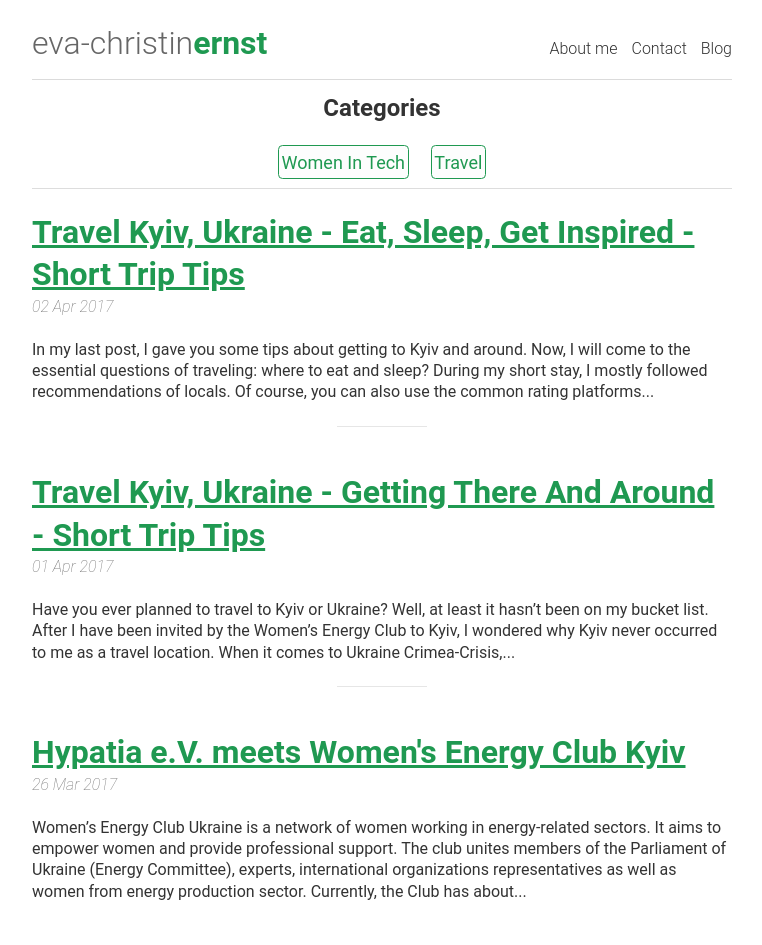
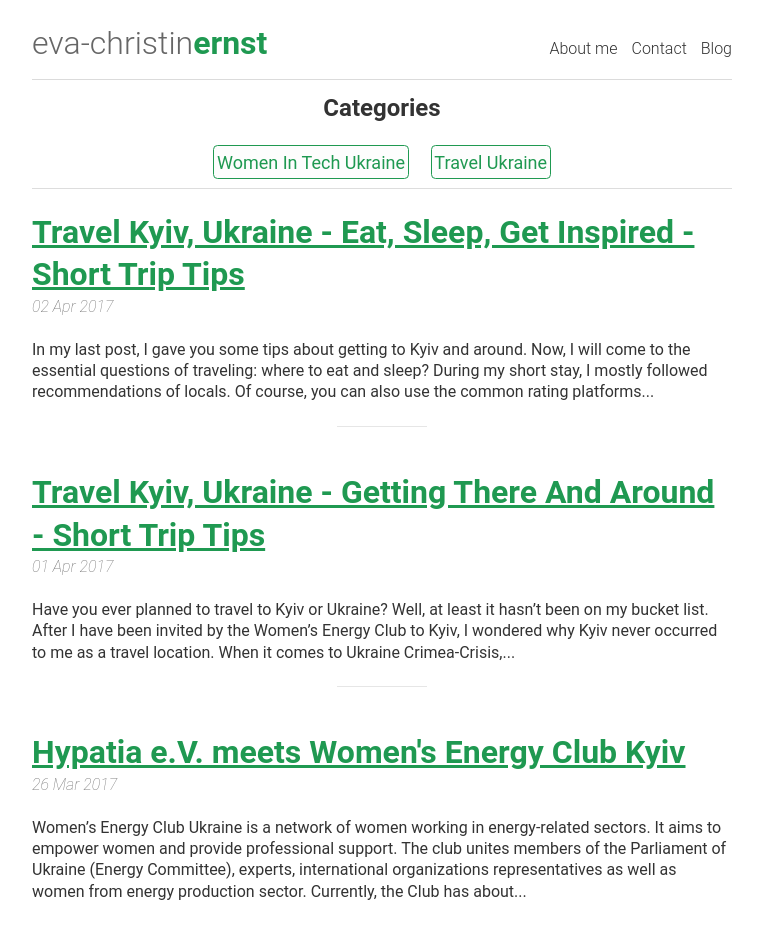
Before and after one commit to evafroehlich/website, a Jekyll site: the page built from blog/index.html, in a window 1280 px wide. Shown: the whole page, without its empty margins (258-1020 px from the left). Built offline with Jekyll 4.4.1, drawn with Linux system fonts in a browser that asks for light colours; the list of posts is cut into pages by our own code.

Commit message:
Added Catergoy

```diff
--- a/_posts/2017-03-26-hypatia-meets-womens-energy-club_en.md
+++ b/_posts/2017-03-26-hypatia-meets-womens-energy-club_en.md
@@ -3,7 +3,7 @@ title: Women working in Energy Sector meeting up in Kyiv - Hypatia e.V. meets Wo
 description: Summary of Hypatia meeting Women's Energy Club in Kyiv - Women in Tech
 header: Hypatia e.V. meets Women's Energy Club Kyiv
 hypatia_url: http://www.hypatia-network.de/hypatia-ev-trifft-den-womens-energy-club-kyiv
-category: WomenInTech
+category: WomenInTech Ukraine
 ---
 
 ![20170316_group_picture](/img/20170316_group_picture.JPG "Group picture")
--- a/_posts/2017-04-01-travel-kyiv-getting-there-and-around.md
+++ b/_posts/2017-04-01-travel-kyiv-getting-there-and-around.md
@@ -2,7 +2,7 @@
 title: Travel to Kyiv, Ukraine - How to Get There And Around
 description: A short guide about traveling to Kyiv, Ukraine. Kyiv, getting there and around.
 header: Travel Kyiv, Ukraine - Getting There And Around - Short Trip Tips
-category: travel
+category: travel Ukraine
 ---
 
 ![Cover_Picture](/img/20170331_cover.jpg "Sofiyskaya Square")
--- a/_posts/2017-04-02-travel-kyiv-eat-sleep-get-inspired.md
+++ b/_posts/2017-04-02-travel-kyiv-eat-sleep-get-inspired.md
@@ -2,7 +2,7 @@
 title: Travel to Kyiv, Ukraine - Where to Eat, Sleep & Get Inspired
 description: A short guide about traveling to Kyiv, Ukraine. Tips for restaurants, café and hotels in Kyiv.
 header: Travel Kyiv, Ukraine - Eat, Sleep, Get Inspired - Short Trip Tips
-category: travel
+category: travel Ukraine
 ---
 
 ![Cover_Picture](/img/20170401_opera_kyiv.jpg "National Opera of Ukraine")
```
